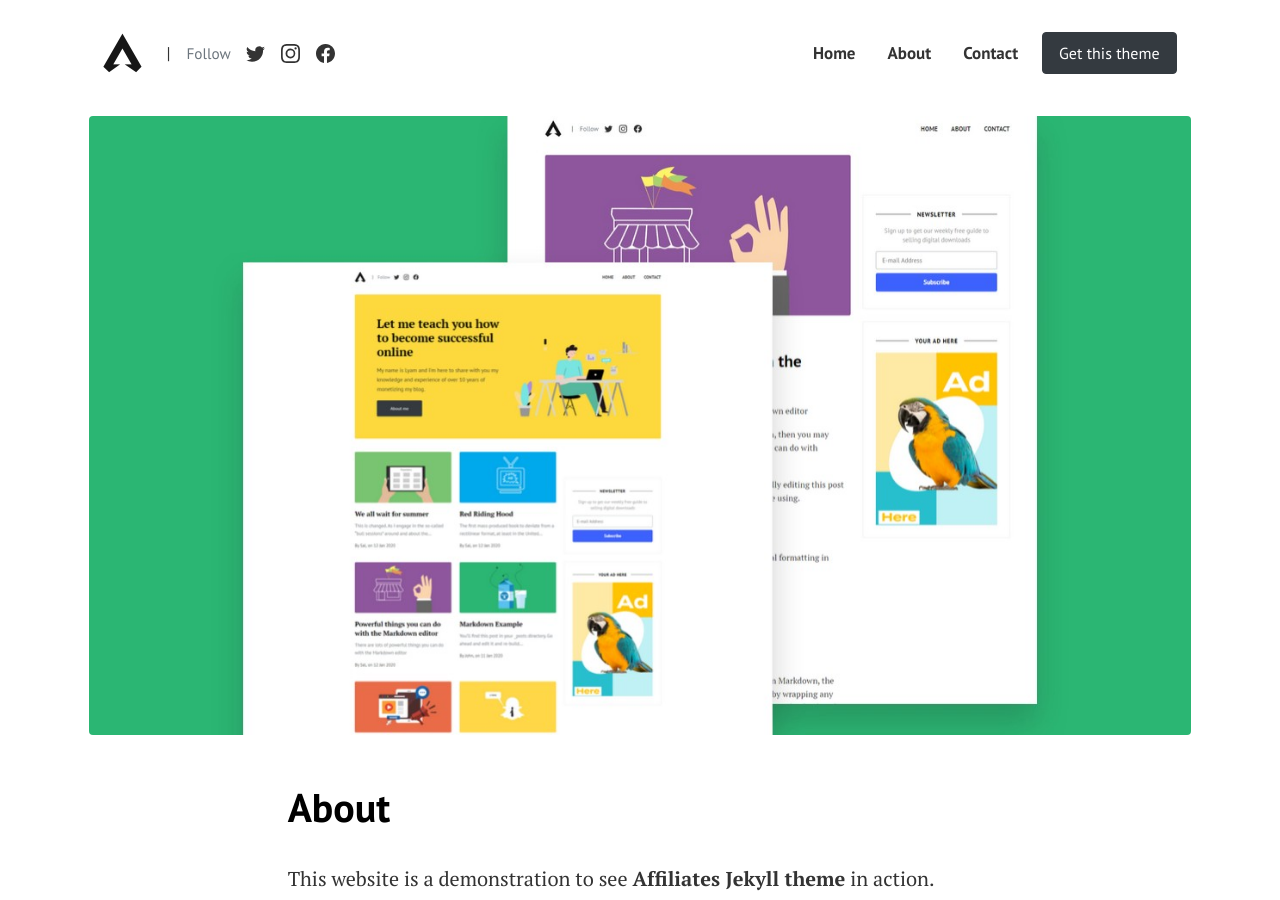
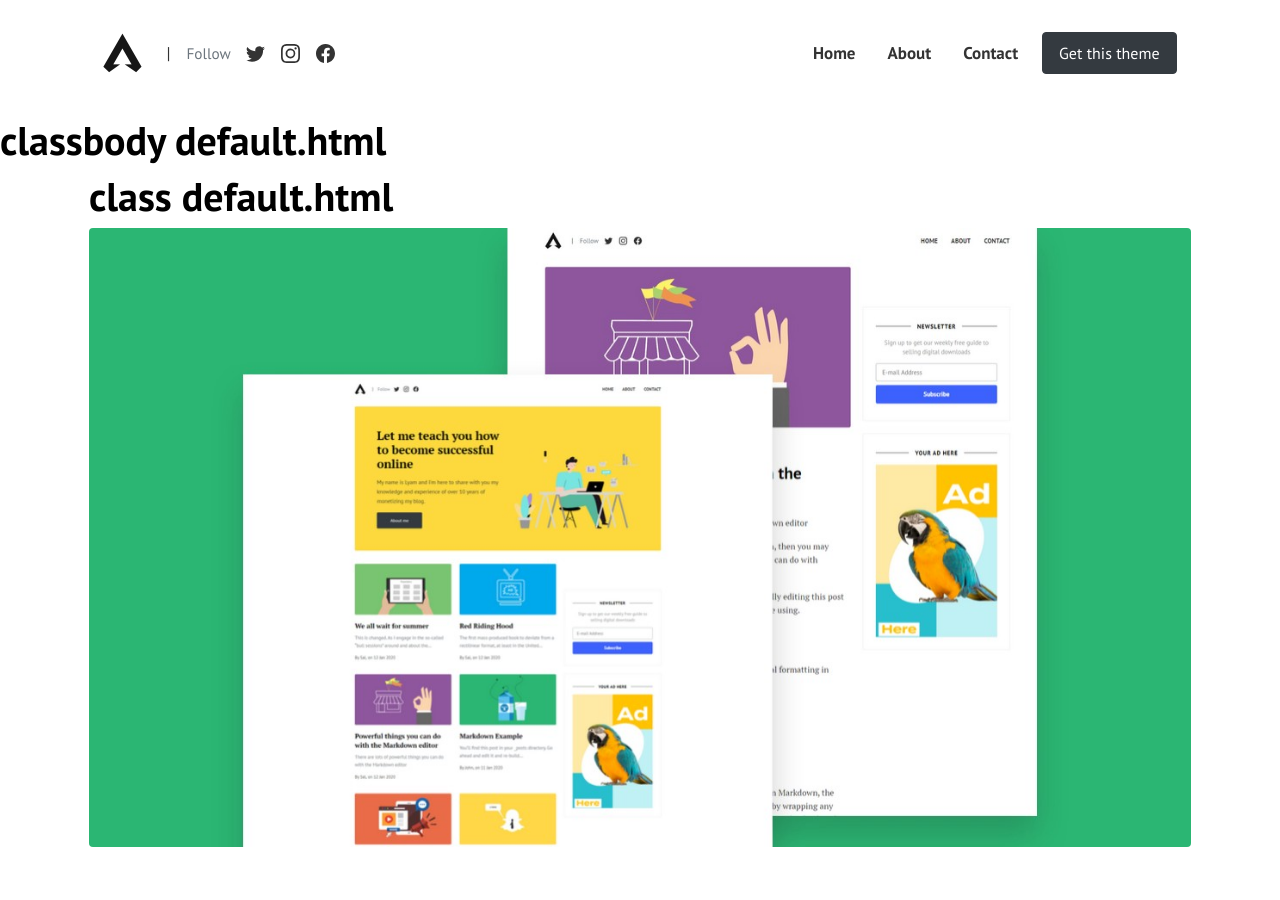
Before and after one commit to dbdomino/dbdomino.github.io, a Jekyll site: the page built from pages/about.md, in a window 1280 px wide and 900 px high. Built offline with Jekyll 4.4.1, drawn with Linux system fonts in a browser that asks for light colours.

Commit message:
default.html 확인

```diff
--- a/_layouts/default.html
+++ b/_layouts/default.html
@@ -30,7 +30,7 @@ gtag('config', '{{site.ganalytics}}');
 
 {% capture layout %}{% if page.layout %}layout-{{ page.layout }}{% endif %}{% endcapture %}
 <body class="{{ layout }}">
-
+  <h1>classbody default.html</h1>
 
 <!-- Menu Navigation
 ================================================== -->
@@ -95,6 +95,7 @@ gtag('config', '{{site.ganalytics}}');
 <!-- Container
 ================================================== -->
 <main class="container">
+  <h1>class default.html</h1>
       {{ content }}
 </main>
 
```
